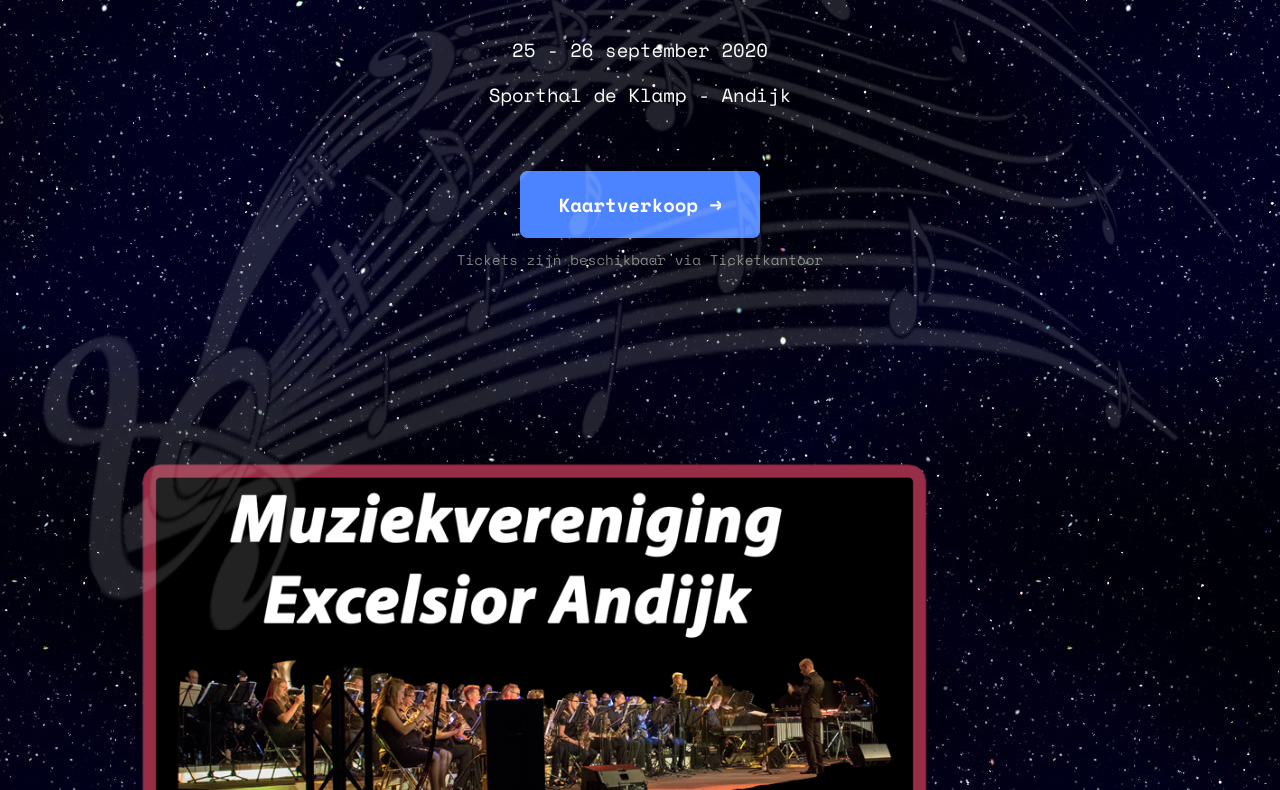
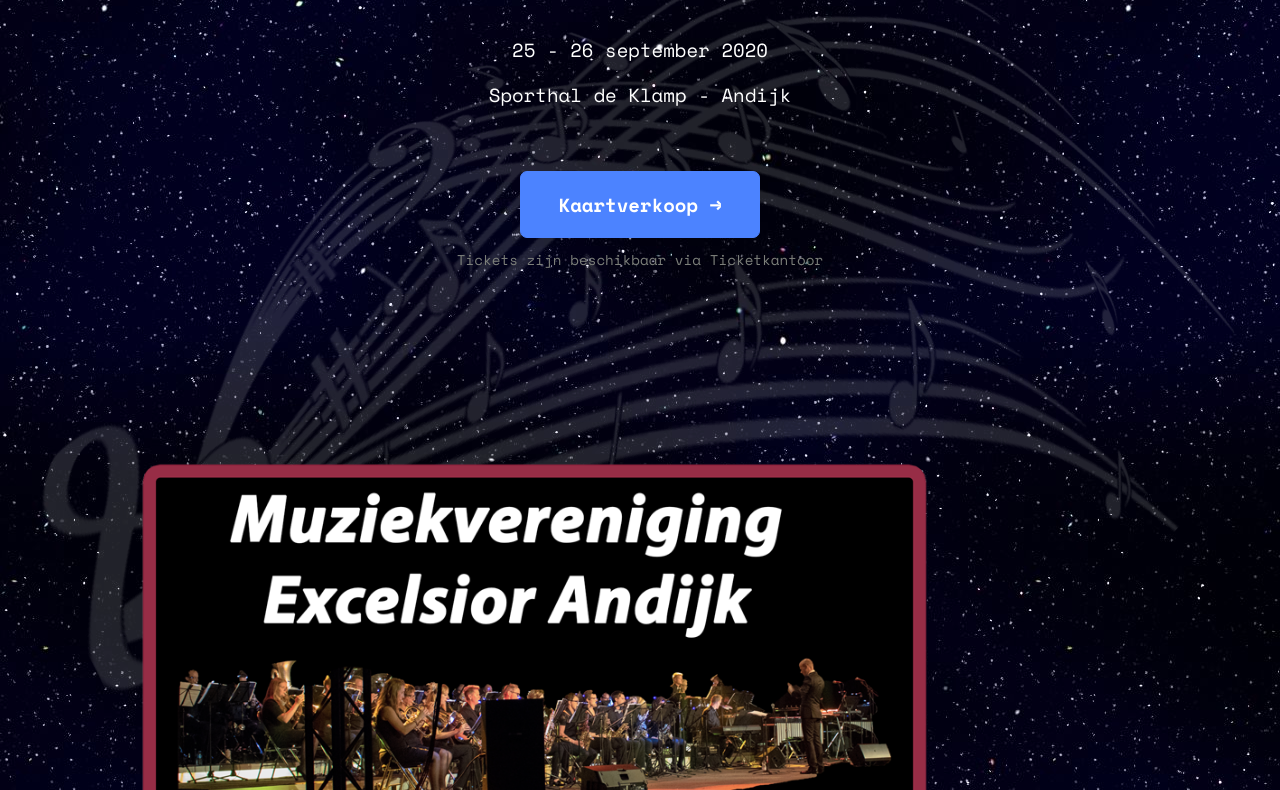
Before and after one commit to Broadwayhoorn/notm, a plain HTML site: page index.html in a window 1280 px wide. Shown: the part 170-960 px from the top of the page. Drawn offline with nearby package versions, Linux system fonts and the light colour scheme.

Commit message:
Add files via upload

```diff
--- a/css/production.css
+++ b/css/production.css
@@ -5,19 +5,12 @@
 body {
     margin: 0;
 }
-body:after {
-    content: "";
+.bg--black {
     background-image: url(../img/music-bar-background-min.png);
     background-repeat: no-repeat;
     background-position: center;
     background-size: cover;
-    display: block;
     background-attachment: fixed;
-    height: 100vh;
-    position: fixed;
-    top: 0;
-    left: 0;
-    width: 100%;
 }
 article, aside, footer, header, nav, section {
     display: block;
```
